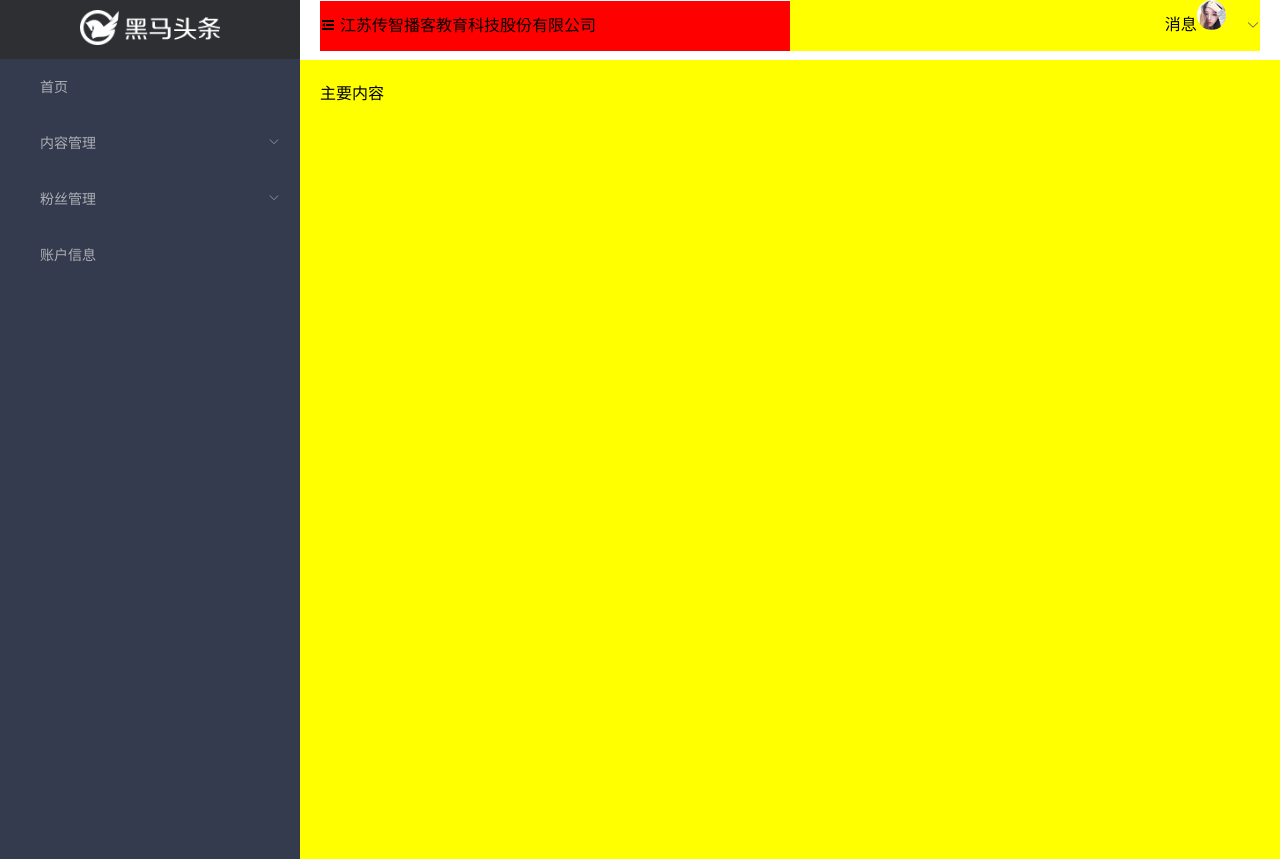
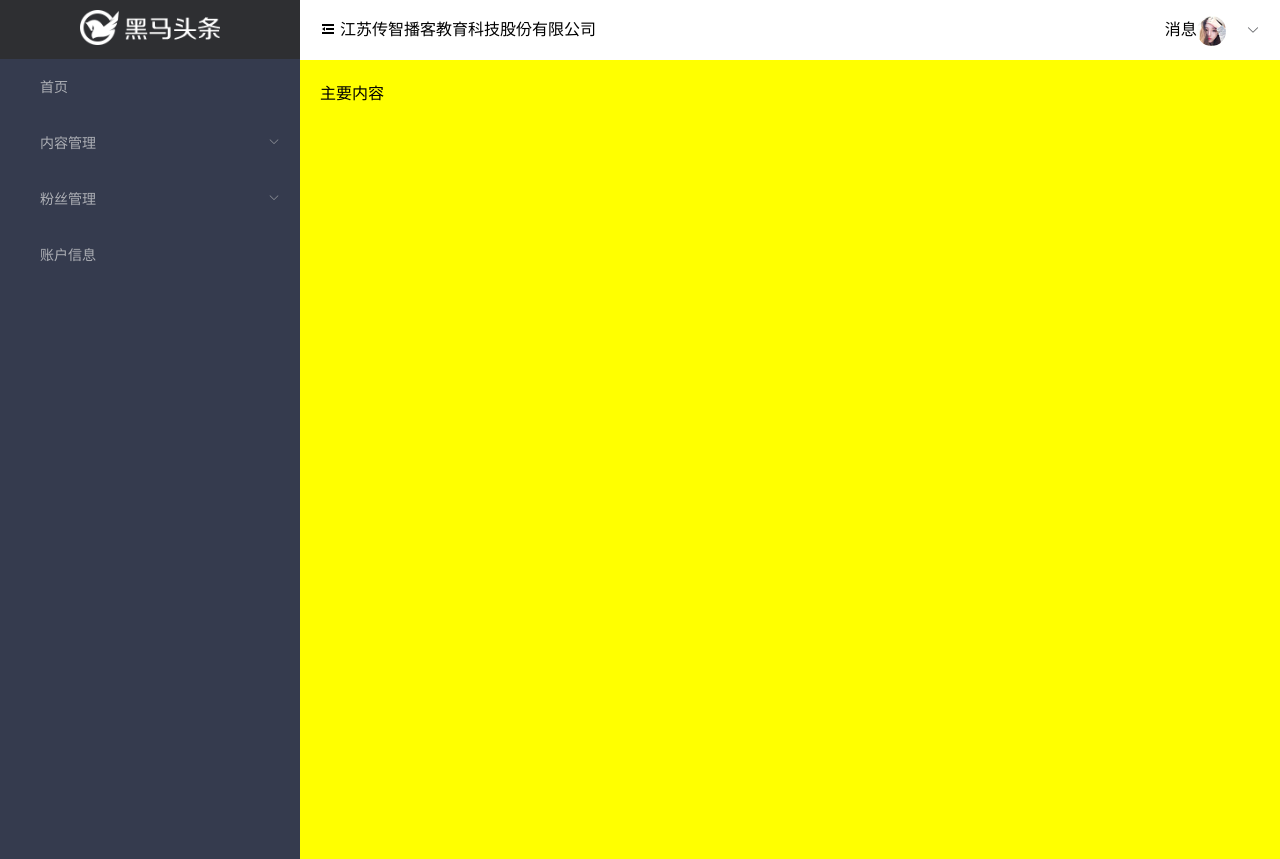
Before and after one commit to guojinyuzhenshuai/heimatoutiao-guojinyu, a Vue app: page /#/home in a window 1280 px wide. Built offline with nearby package versions, Linux system fonts and the light colour scheme; no server answers.

Commit message:
黑马头条PC-主页模块-头部退出系统

```diff
--- a/src/components/layout-header.vue
+++ b/src/components/layout-header.vue
@@ -1,26 +1,26 @@
 <template>
   <div class="layout-header">
     <!-- 头部组建 -->
-    <el-row type="flex" justify="space-between" align="middle">
+    <el-row type="flex" justify="space-between">
       <!-- 左侧 -->
-      <el-col :span="12" style="background-color:red">
+      <el-col :span="12">
         <span class="el-icon-s-fold"></span>
         江苏传智播客教育科技股份有限公司
       </el-col>
       <!-- 右侧 -->
-      <el-col :span="12" style="background-color:yellow; float:right">
+      <el-col :span="12" style="float:right">
         <div style="float:right">
           <span>消息</span>
-            <img :src="userInfo.photo ? userInfo.photo : defaultIng" alt="">
+          <img :src="userInfo.photo ? userInfo.photo : defaultIng" alt />
           <span style="margin-right:5px">{{ this.userInfo.name }}</span>
-          <el-dropdown>
+          <el-dropdown @command="handleCommand">
             <span class="el-dropdown-link">
               <i class="el-icon-arrow-down el-icon--right"></i>
             </span>
             <el-dropdown-menu slot="dropdown">
-              <el-dropdown-item>个人信息</el-dropdown-item>
-              <el-dropdown-item>git地址</el-dropdown-item>
-              <el-dropdown-item>地址</el-dropdown-item>
+              <el-dropdown-item command="1">个人信息</el-dropdown-item>
+              <el-dropdown-item command="2">git地址</el-dropdown-item>
+              <el-dropdown-item command="3">退出</el-dropdown-item>
             </el-dropdown-menu>
           </el-dropdown>
         </div>
@@ -51,19 +51,32 @@ export default {
       this.userInfo = res.data.data // 获取用户个人信息
       console.log(res.data.data)
     })
+  },
+  methods: {
+    handleCommand (command) {
+      this.$message(command)
+      if (command === '3') {
+        window.localStorage.removeItem('user-token')
+        // window.location.href = '/login'
+        this.$router.push('/login')
+      } else if (command === '2') {
+        window.location.href = 'https://github.com/guojinyuzhenshuai/heimatoutiao-guojinyu'
+      }
+    }
   }
 }
 </script>
 
 <style lang='less' scoped>
-.layout-header{
+.layout-header {
   height: 60px;
-    line-height: 50px;
-    img{
+  line-height: 60px;
+  img {
     height: 30px;
     border-radius: 50%;
     line-height: 30px;
     margin-right: 10px;
+    vertical-align: middle;
   }
 }
 </style>
```
Lines whose indentation alone changed are shown as unchanged.
